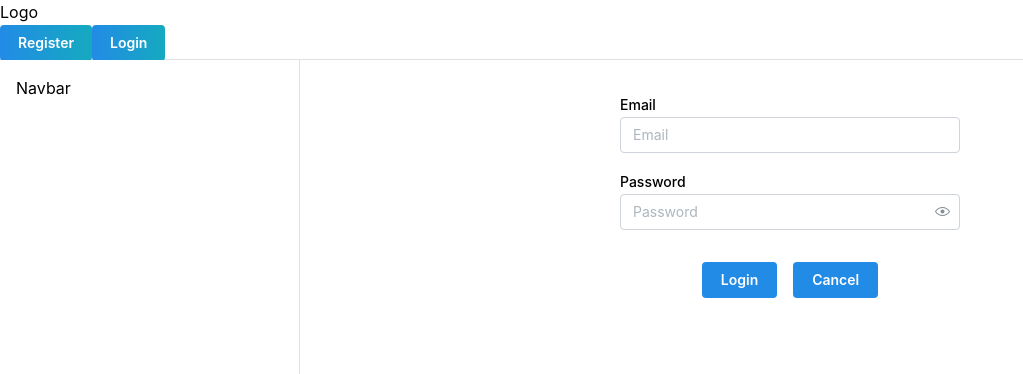
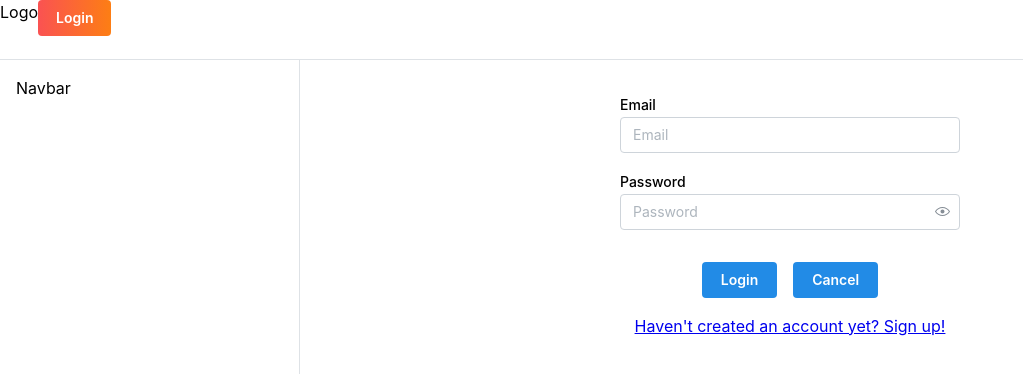
Before and after one commit to csesoc/trainee-5-23t3, a React (Vite) app in the folder client/limit-frontend/: page /login in a window 1280 px wide. Shown: the top 374 px of the page, without its empty margins (0-1023 px from the left). Built offline with nearby package versions, Linux system fonts and the light colour scheme.

Commit message:
dev: return to the previous page once login/register

```diff
--- a/client/limit-frontend/src/routes/Root.tsx
+++ b/client/limit-frontend/src/routes/Root.tsx
@@ -27,7 +27,7 @@ export default function Root() {
       navbar={{ width: 300, breakpoint: 'sm', collapsed: { mobile: !opened } }}
       padding="md"
     >
-      <AppShell.Header>
+      <AppShell.Header display={'flex'}>
         <Burger opened={opened} onClick={toggle} hiddenFrom="sm" size="sm" />
         <div>Logo</div>
 
@@ -35,24 +35,17 @@ export default function Root() {
           <>
             <Button
               variant="gradient"
-              gradient={{ from: 'blue', to: 'cyan', deg: 90 }}
+              gradient={{ from: 'red', to: 'orange', deg: 90 }}
               onClick={logout}>
               Logout
             </Button>
           </>
           ) : (
             <>
-              <Link to="/register">
-                <Button
-                  variant="gradient"
-                  gradient={{ from: 'blue', to: 'cyan', deg: 90 }}>
-                    Register
-                </Button>
-              </Link>
               <Link to="/Login">
                 <Button
                   variant="gradient"
-                  gradient={{ from: 'blue', to: 'cyan', deg: 90 }}>
+                  gradient={{ from: 'red', to: 'orange', deg: 90 }}>
                     Login
                 </Button>
               </Link>
--- a/client/limit-frontend/src/routes/auth/LoginPage.tsx
+++ b/client/limit-frontend/src/routes/auth/LoginPage.tsx
@@ -2,7 +2,7 @@ import { TextInput, Button, Group, Box, PasswordInput } from '@mantine/core';
 import { useDisclosure } from "@mantine/hooks";
 import { useForm } from '@mantine/form';
 import React from 'react';
-import { useNavigate } from "react-router-dom";
+import { useNavigate, Link } from "react-router-dom";
 
 export default function LoginPage() {
   const [visible, { toggle }] = useDisclosure(false);
@@ -10,7 +10,7 @@ export default function LoginPage() {
 
   React.useEffect(() => {
     if (localStorage.getItem('token')) {
-      navigate('/');
+      navigate(-1);
     }
   }, [])
 
@@ -39,7 +39,7 @@ export default function LoginPage() {
       alert(data.error);
     } else if (data.token) {
       localStorage.setItem('token', data.token);
-      navigate('/');
+      navigate(-1);
     }
   }
 
@@ -64,9 +64,12 @@ export default function LoginPage() {
         </Button>
         <Button
           variant="contained"
-          onClick={() => navigate('/')}>
+          onClick={() => navigate(-1)}>
           Cancel
         </Button>
+        <Link to="/register">
+          Haven't created an account yet? Sign up!
+        </Link>
       </Group>
     </Box>
   );
--- a/client/limit-frontend/src/routes/auth/RegisterPage.tsx
+++ b/client/limit-frontend/src/routes/auth/RegisterPage.tsx
@@ -10,7 +10,7 @@ export default function RegisterPage() {
 
   React.useEffect(() => {
     if (localStorage.getItem('token')) {
-      navigate('/');
+      navigate(-2);
     }
   }, [])
 
@@ -45,7 +45,7 @@ export default function RegisterPage() {
         alert(data.error);
       } else if (data.token) {
         localStorage.setItem('token', data.token);
-        navigate('/');
+        navigate(-2);
       }
     }
   }
@@ -80,7 +80,7 @@ export default function RegisterPage() {
         </Button>
         <Button
           variant="contained"
-          onClick={() => navigate('/')}>
+          onClick={() => navigate(-2)}>
           Cancel
         </Button>
       </Group>
```
